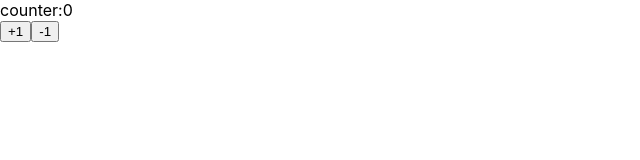
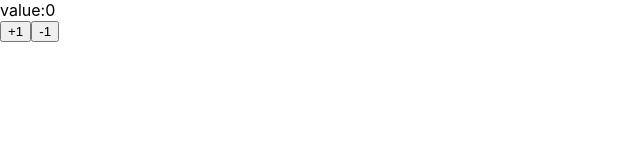
Before and after one commit to totoriri/u-react-redux, a React (Create React App) app: page / in a window 1280 px wide. Shown: the top 160 px of the page, without its empty margins (0-640 px from the left). Built offline with nearby package versions, Linux system fonts and the light colour scheme.

Commit message:
inplemented store in component

```diff
--- a/src/components/App.js
+++ b/src/components/App.js
@@ -1,46 +1,26 @@
 import React from 'react';
+import { connect } from "react-redux"
 
-function App() {
+import { increment, decrement } from "../actions"
 
-  return (
-    <div>
-     <Counter　/>
-    </div>
-  )
-}
 
-class Counter extends React.Component{
-  constructor(props) {
-    super(props)
-    this.state = {
-      count:0
-    }
-  }
-
-  handlePlusButton = () => {
-    console.log("handlePlusButton")
-    this.setState({
-      count:this.state.count+1
-    })
-    console.log(this.state.count)
-  }
-
-  handleMinusBUtton = () => {
-    this.setState({
-      count:this.state.count-1
-    })
-  }
+class App extends React.Component{
   render() {
+    const props = this.props
     console.log("reander")
     return (
       <React.Fragment>
-        <div>counter:{this.state.count} </div>
-        <button onClick={this.handlePlusButton}>+1</button>
-        <button onClick={this.handleMinusBUtton}>-1</button>
+        <div>value:{props.value} </div>
+        <button onClick={props.increment}>+1</button>
+        <button onClick={props.decrement}>-1</button>
       </React.Fragment>
     )
    }
 }
 
-
-export default App;
+const mapStateToProps = state => ({ value: state.count.value })
+const mapDispatchToProps = dispatch => ({
+  increment: () => dispatch(increment()),
+  decrement:()=> dispatch(decrement())
+})
+export default connect(mapStateToProps,mapDispatchToProps)(App)
--- a/src/index.js
+++ b/src/index.js
@@ -11,7 +11,11 @@
 
 const store =createStore(reducer)
 
-ReactDOM.render(<App />, document.getElementById('root'));
+ReactDOM.render(
+    <Provider store={store}>
+        <App />
+    </Provider>
+    , document.getElementById('root'));
 
 // If you want your app to work offline and load faster, you can change
 // unregister() to register() below. Note this comes with some pitfalls.
```
